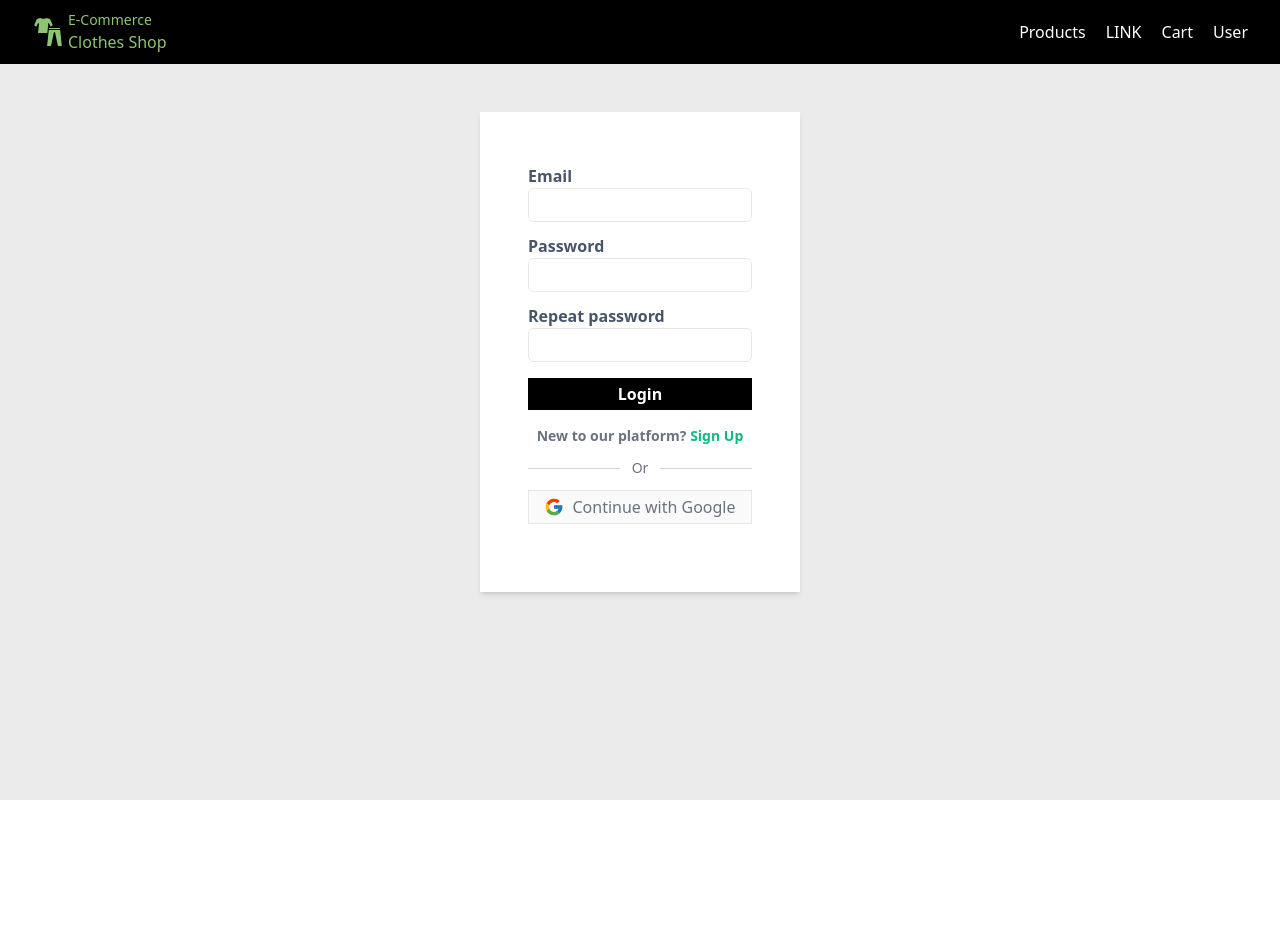
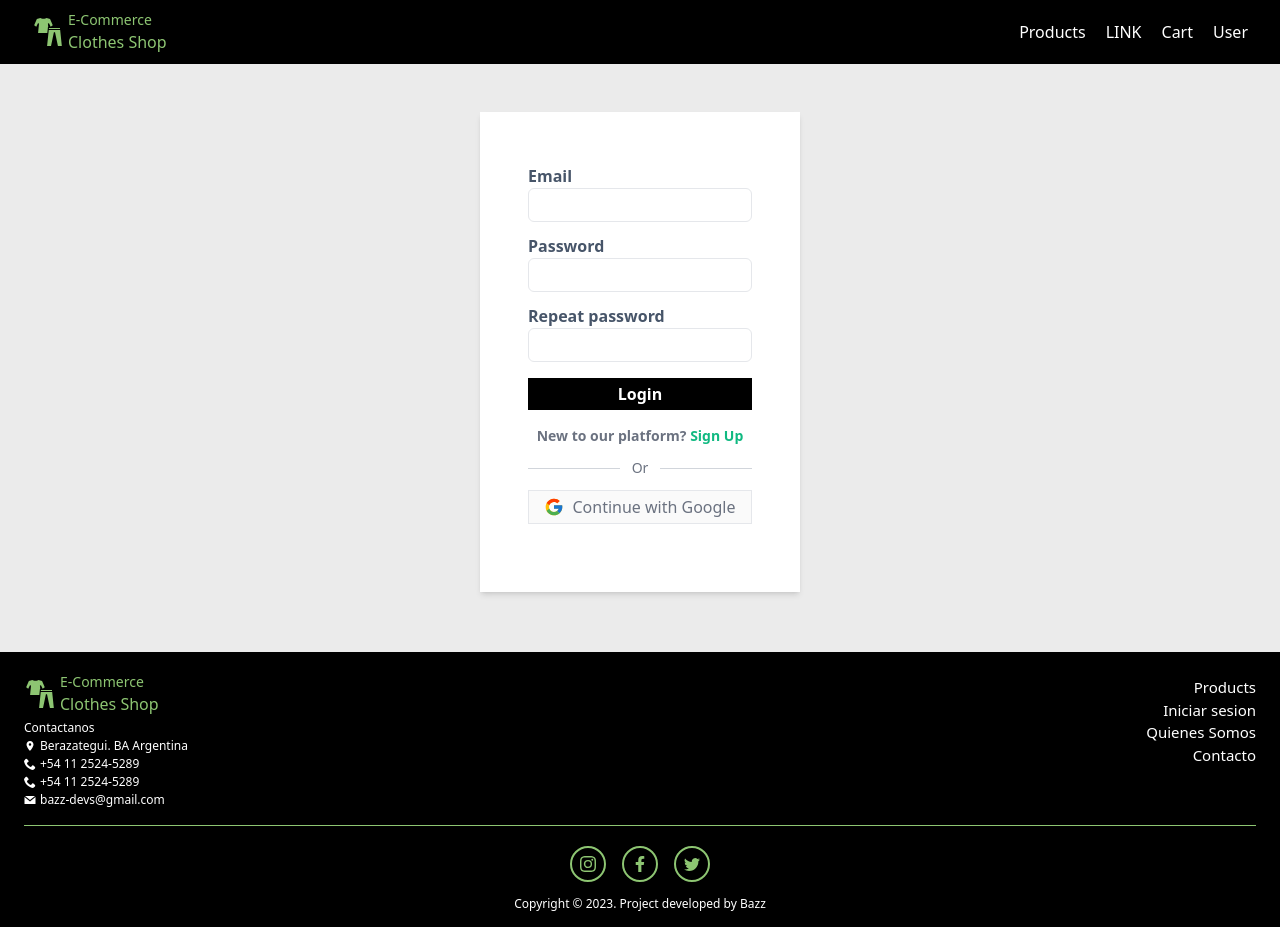
Before and after one commit to FranGimenez98/test-ecommerce, a Next.js app: page /login in a window 1280 px wide. Before the commit the page ends 800 px from the top, so only its background shows below. Built offline with nearby package versions, Linux system fonts and the light colour scheme; no server answers.

Commit message:
feat: add hero and footer

```diff
--- /dev/null
+++ b/components/footer.tsx
@@ -0,0 +1,97 @@
+import Link from "next/link";
+import React, { useEffect } from "react";
+import { GiClothes } from "react-icons/gi";
+import { BsInstagram, BsTwitter } from "react-icons/bs";
+import { FaFacebookF } from "react-icons/fa";
+import { MdLocationOn } from "react-icons/md";
+import { ImPhone } from "react-icons/im";
+import { GrMail } from "react-icons/gr";
+
+export default function Footer() {
+  useEffect(() => {
+    const yearElement = document.getElementById("actual-year");
+    if (yearElement) {
+      yearElement.innerHTML = new Date().getFullYear().toString();
+    }
+  }, []);
+
+  return (
+    <div className="bg-black h-[270px]  md:h-[275px] mt-3">
+      <div className="w-[100%] h-[100%] p-6">
+        <div className="flex flex-row justify-between mb-4">
+          <div className="flex flex-col">
+            <Link
+              href="/"
+              className="flex flex-row text-[#8dc572] items-center h-[35px]"
+            >
+              <GiClothes size="2rem" className="mr-1" />
+              <div className="flex flex-col leading-3">
+                <span className="text-sm">E-Commerce</span>
+                <span className="text-base">Clothes Shop</span>
+              </div>
+            </Link>
+            <div className="flex flex-col text-white mt-2 text-[12px]">
+              <h4>Contactanos</h4>
+              <div className="flex items-center">
+                <MdLocationOn className="mr-1"/>
+                <span>Berazategui. BA Argentina</span>
+              </div>
+              <div className="flex items-center">
+                <ImPhone className="mr-1" />
+                <span>+54 11 2524-5289</span>
+              </div>
+              <div className="flex items-center">
+                <ImPhone className="mr-1" />
+                <span>+54 11 2524-5289</span>
+              </div>
+              <div className="flex items-center">
+                <GrMail className="mr-1" />
+                <span>bazz-devs@gmail.com</span>
+              </div>
+            </div>
+          </div>
+          <div className="w-[140px]">
+            <div className="text-white flex flex-col text-right text-[12px] md:text-[15px]">
+              <Link href="/products" className="hover:text-[#8dc572]">
+                <span>Products</span>
+              </Link>
+              <span>Iniciar sesion</span>
+              <span>Quienes Somos</span>
+              <span>Contacto</span>
+            </div>
+          </div>
+        </div>
+        <div className="border-t border-[#8dc572]"></div>
+        <div className="flex flex-row justify-center m-auto mt-[10px] md:mt-[20px]">
+          <a
+            href="https://www.instagram.com"
+            target="_blank"
+            className="border-2 border-[#8dc572] rounded-full text-[#8dc572] p-2 w-[36px] md:w-[36px] h-[36px] md:h-[36px] ml-2 mr-2 hover:border-[#fff] hover:text-white"
+          >
+            <BsInstagram />
+          </a>
+          <a
+            href="https://facebook.com"
+            target="_blank"
+            className="border-2 border-[#8dc572] rounded-full text-[#8dc572] p-2 w-[36px] md:w-[36px] h-[36px] md:h-[36px] ml-2 mr-2 hover:border-[#fff] hover:text-white"
+          >
+            <FaFacebookF />
+          </a>
+          <a
+            href="https://twitter.com"
+            target="_blank"
+            className="border-2 border-[#8dc572] rounded-full text-[#8dc572] p-2 w-[36px] md:w-[36px] h-[36px] md:h-[36px] ml-2 mr-2 hover:border-[#fff] hover:text-white"
+          >
+            <BsTwitter />
+          </a>
+        </div>
+        <div className="m-auto text-center mt-2">
+          <span className="text-white text-[12px]">
+            Copyright © <span id="actual-year"></span>. Project developed by
+            Bazz
+          </span>
+        </div>
+      </div>
+    </div>
+  );
+}
--- a/components/hero.tsx
+++ b/components/hero.tsx
@@ -1,3 +1,4 @@
+import Link from "next/link";
 import React from "react";
 
 export default function Hero() {
@@ -5,8 +6,10 @@ export default function Hero() {
     <div className="bg-black w-full md:h-[25rem] h-[16rem] bg-[url('https://stylecaster.com/wp-content/uploads/2022/12/mensfashiontrends.png')] bg-cover bg-no-repeat bg-center bg-origin-padding">
       <div className="md:w-[235px] w-[235px] m-auto">
         <div className="flex flex-row md:justify-between justify-between items-center md:w-[100%] md:mt-[280px] mt-[150px]">
-          <button className="bg-white text-black p-2 font-semibold">SHOP WOMEN</button>
-          <button className="bg-white text-black p-2 font-semibold">SHOP MEN</button>
+          <Link href="/products">
+            <button className="bg-white text-black p-2 font-semibold mr-1">SHOP WOMEN</button>
+            <button className="bg-white text-black p-2 font-semibold ml-1">SHOP MEN</button>
+          </Link>
         </div>
         <div className="justify-center m-auto items-center md:mt-[10px] mt-[10px]">
           <button className="bg-white text-black p-2 font-semibold md:w-[100%] w-[100%]">VIEW ALL PRODUCTS</button>
--- a/components/layouts/layout.tsx
+++ b/components/layouts/layout.tsx
@@ -1,21 +1,20 @@
 import Head from "next/head";
 import React from "react";
 import Navbar from "../navbar";
+import Footer from "../footer";
 import { useSession } from "next-auth/react";
 import { ICart } from "@/interfaces/ICart";
+import { FaWhatsapp } from "react-icons/fa";
 
 interface LayoutProps {
   children?: React.ReactNode;
   title?: string;
   user?: void;
-  cart?: ICart | undefined ;
+  cart?: ICart | undefined;
 }
 
-
-
 export default function Layout({ children, title, user }: LayoutProps) {
-
-  const {data: session} = useSession();
+  const { data: session } = useSession();
 
   return (
     <>
@@ -31,8 +30,17 @@ export default function Layout({ children, title, user }: LayoutProps) {
           <main className="w-[100%] m-auto flex flex-col items-center">
             {children}
           </main>
-          <footer></footer>
+          <Footer></Footer>
         </div>
+        {/* <div className="m-0 sticky bottom-[30px] left-[300px] md:left-[1330px] z-10 rounded-full bg-green-600 w-[50px] h-[50px]">
+          <a
+            className="text-white m-[0px]"
+            href="https://wa.me/1125245289?text=Hola, me gustaria saber mas sobre tus servicios..."
+            target="_blank"
+          >
+            <FaWhatsapp className="m-[0px] h-[50px] w-[50px] p-2" />
+          </a>
+        </div> */}
       </div>
     </>
   );
--- a/pages/products/index.tsx
+++ b/pages/products/index.tsx
@@ -14,8 +14,8 @@ export default function ProductsScreen({ products }: any) {
       <div className="w-full max-h-full">
         <h1 className="font-bold text-center text-2xl p-3">Products</h1>
         <div className="md:w-[100%] w-[100%] mt-5 p-0 md:mr-[60px]">
-          <div className="font-bold text-center md:grid md:grid-cols-[300px_700px] gap-6 md:ml-[200px]">
-            <div className="md:h-[595px] md:w-[300px] md:bg-white">
+          <div className="font-bold text-center md:grid md:grid-cols-[300px_700px] gap-6 md:ml-[15%]">
+            <div className="md:h-[595px] md:w-[300px] md:bg-white md:shadow-lg">
               <div className="flex md:flex-none mb-2 md:w-[200px] md:m-auto md:mt-[20px] md:shadow">
                 <div className="bg-white text-[#828282] border border-[#c7c7c7] md:h-[auto] h-[40px] w-[300px] md:w-[300px] md:row-span-2 flex flex-col justify-center m-auto">
                   <button>SORT</button>
@@ -29,31 +29,32 @@ export default function ProductsScreen({ products }: any) {
                 <span className="ml-1">Styles found</span>
               </div>
             </div>
-            <div className="flex flex-wrap md:grid md:grid-cols-[auto_auto_auto] w-[100%] gap-2 md:gap-6 md:m-auto">
+            <div className="grid grid-cols-2 md:grid md:grid-cols-[auto_auto_auto] w-[100%] gap-2 md:gap-6 md:m-auto">
               {products?.map((product: IProduct) => (
-                <Link href={`/products/${product.slug}`} key={product._id}>
-                  <div
+                <Link
+                  href={`/products/${product.slug}`}
                   key={product._id}
-                    className="bg-white w-[45%] md:w-[100%] h-[50%] md:h-[100%] m-auto hover:shadow-2xl shadow-lg text-left relative"
+                  className="w-[90%] md:w-[100%] h-[90%] md:h-[100%] m-auto"
                 >
+                  <div className="bg-white w-[100%] md:w-[100%] h-[262px] md:h-[100%] m-auto hover:shadow-2xl shadow-lg text-left relative">
                     <img
                       src={product.image}
                       alt="products"
-                      className="w-[300px] h-[200px] m-auto mt-0 mb-0"
+                      className="w-[300px] h-[180px] md:h-[200px] m-auto mt-0 mb-0"
                     />
                     <div className="flex flex-col">
-                      <span className="text-[#828282] font-semibold text-[10px] mt-[10px] ml-2">
+                      <span className="text-[#828282] font-semibold mt-2 md:mt-2 text-[12px] ml-2">
                         {product.name}
                       </span>
-                    <span className="text-[#828282] font-bold text-[15px] ml-2">
+                      <span className="text-[#828282] font-bold text-[16px] md:text-[15px] ml-2">
                         {product.price}$
                       </span>
                     </div>
-                    <button className="absolute bottom-[260px] left-[140px] md:bottom-[260px] md:left-[190px]">
+                    <button className="absolute bottom-[90%] left-[85%] md:bottom-[92%] md:left-[90%]">
                       <BsSuitHeartFill className="text-red-500" size="1rem" />
                     </button>
-                    <button className="bg-black text-[10px] text-center text-white m-auto mt-[5px] mb-[10px] flex items-center justify-center p-1 w-[80%]">
-                      <span>Add to cart</span>
+                    <button className="bg-black text-[10px] text-center text-white m-auto flex items-center justify-center p-1 w-[60%] md:w-[80%] md:mb-2 mb-1 md:mt-1 mt-1">
+                      <span className="md:text-[12px]">Add to cart</span>
                       <FaShoppingCart className="ml-2" />
                     </button>
                   </div>
@@ -61,7 +62,6 @@ export default function ProductsScreen({ products }: any) {
               ))}
             </div>
           </div>
-          {/* </div> */}
         </div>
       </div>
     </Layout>
```
Lines whose indentation alone changed are shown as unchanged.
